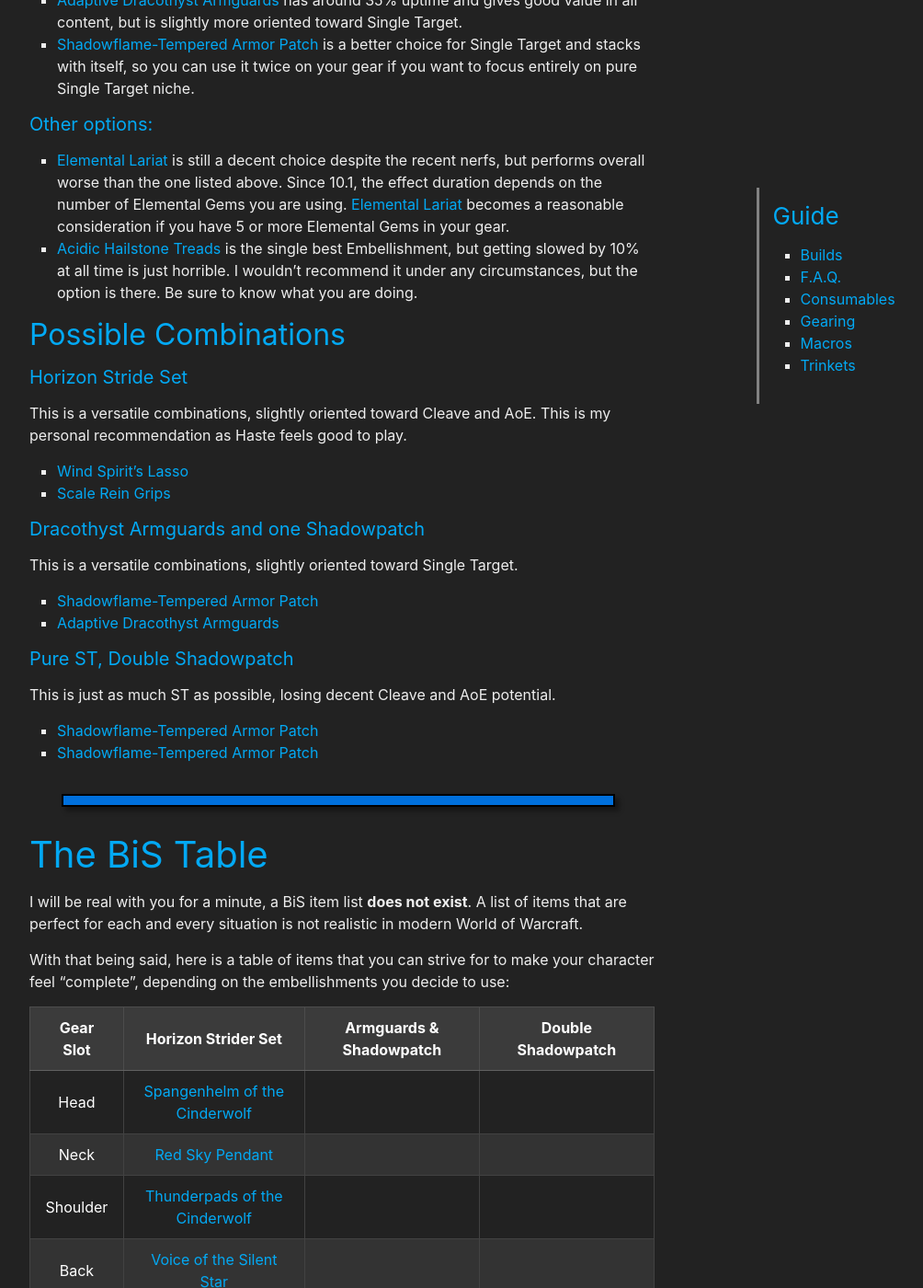
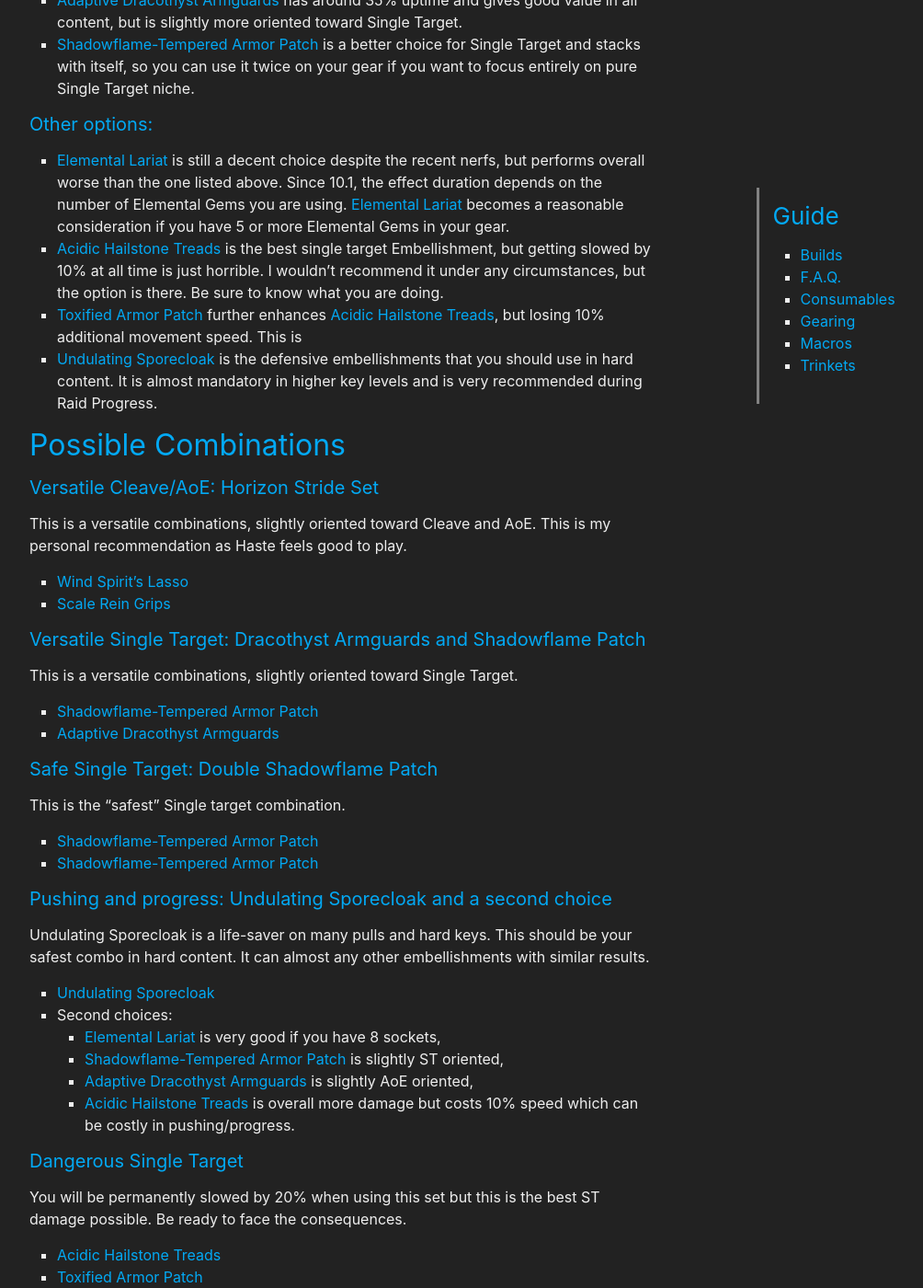
Before and after one commit to stormearthandlava/stormearthandlava.github.io, a Jekyll site: the page built from guide/general/gear.md, in a window 1280 px wide and 1400 px high, scrolled down 1291 px. Shown: the whole window at 92% size, without its empty margins (268-1272 px from the left). Built offline with Jekyll 4.4.1, drawn with Linux system fonts in a browser that asks for light colours; a script that is not in the unit is left out; some of the changed text lies outside the part shown.

Commit message:
10.2 changelog and minor gear changes (#87)
* gear

* Gear update

* 10.2 Changelog

```diff
--- a/_data/gear.yml
+++ b/_data/gear.yml
@@ -149,12 +149,14 @@
 scale_rein_grips: <a href="https://www.wowhead.com/item=193465/scale-rein-grips?bonus=9376:9366:9405&class=7&crafted-stats=36:40&ilvl=447&spec=262" target="blank">Scale Rein Grips</a>
 elemental_lariat: <a href="https://www.wowhead.com/item=193001/elemental-lariat?bonus=8836:8840:8902:8960:8783:8782:8802:8790:8846:9366&crafted-stats=40:32&ilvl=447&spec=262" target="blank">Elemental Lariat</a>
 venom_steeped_stompers: <a href="https://www.wowhead.com/item=193460/venom-steeped-stompers?bonus=8836:8840:8902:8960:8802:8846:9366&class=7&ilvl=447&spec=262" target="blank">Venom-Steeped Stompers</a>
-signet_of_titanic_insight: <a href="https://www.wowhead.com/item=192999/signet-of-titanic-insight?bonus=8836:8840:8902:8780:8802:8790:8846:8174:9366&crafted-stats=49:40&ilvl=447&spec=262" target="blank">signet of titanic insight</a>
+signet_of_titanic_insight: <a href="https://www.wowhead.com/item=192999/signet-of-titanic-insight?bonus=8836:8840:8902:8780:8802:8790:8846:8174:9366&crafted-stats=49:40&ilvl=447&spec=262" target="blank">Signet of Titanic Insight</a>
 shadowflame_tempered_armor_patch: <a href="https://www.wowhead.com/item=204710/shadowflame-tempered-armor-patch" target="blank">Shadowflame-Tempered Armor Patch</a>
 shadowflame_wrist: <a href="https://www.wowhead.com/item=193428/flame-touched-cuffs?bonus=8790:9366:9405:9376:9379:9436" target="blank">Flame-Touched Cuffs</a>
 shadowflame_waist: <a href="https://www.wowhead.com/item=193425/flame-touched-chain?bonus=8790:9366:9405:9376:9379:9436&class=7&crafted-stats=36:40&ilvl=447&spec=262" target="blank">Flame-Touched Chain</a>
 adaptive_dracothyst_armguards: <a href="https://www.wowhead.com/item=204704/adaptive-dracothyst-armguards?bonus=9366:9405:9376:9413&class=7&crafted-stats=36:40&ilvl=447&spec=262" target="blank">Adaptive Dracothyst Armguards</a>
 acidic_hailstone_treads: <a href="https://www.wowhead.com/item=193466/acidic-hailstone-treads?bonus=9366:9405:9376&class=7&crafted-stats=36:40&ilvl=447&spec=262" target="blank">Acidic Hailstone Treads</a>
+undulating_sporecloak: <a href="https://www.wowhead.com/item=205025/undulating-sporecloak?bonus=9366:9405:9376&class=7&spec=262" target="blank">Undulating Sporecloak</a>
+toxified_armor_patch: <a href="https://www.wowhead.com/item=193555/toxified-armor-patch" target="blank">Toxified Armor Patch</a>
 
 # DF Trinkets
 # Vaults
--- a/guide/general/gear.md
+++ b/guide/general/gear.md
@@ -49,25 +49,40 @@
 
 #### Other options:
 - {{ site.data.gear.elemental_lariat }} is still a decent choice despite the recent nerfs, but performs overall worse than the one listed above. Since 10.1, the effect duration depends on the number of Elemental Gems you are using. {{ site.data.gear.elemental_lariat }} becomes a reasonable consideration if you have 5 or more Elemental Gems in your gear.
-- {{ site.data.gear.acidic_hailstone_treads }} is the single best Embellishment, but getting slowed by 10% at all time is just horrible. I wouldn't recommend it under any circumstances, but the option is there. Be sure to know what you are doing.
+- {{ site.data.gear.acidic_hailstone_treads }} is the best single target Embellishment, but getting slowed by 10% at all time is just horrible. I wouldn't recommend it under any circumstances, but the option is there. Be sure to know what you are doing.
+- {{ site.data.gear.toxified_armor_patch }} further enhances {{ site.data.gear.acidic_hailstone_treads }}, but losing 10% additional movement speed. This is
+- {{ site.data.gear.undulating_sporecloak }} is the defensive embellishments that you should use in hard content. It is almost mandatory in higher key levels and is very recommended during Raid Progress.
 
 ## Possible Combinations
 
-#### Horizon Stride Set
+#### Versatile Cleave/AoE: Horizon Stride Set
 This is a versatile combinations, slightly oriented toward Cleave and AoE. This is my personal recommendation as Haste feels good to play.
 - {{ site.data.gear.wind_spirits_lasso }}
 - {{ site.data.gear.scale_rein_grips }}
 
-#### Dracothyst Armguards and one Shadowpatch
+#### Versatile Single Target: Dracothyst Armguards and Shadowflame Patch
 This is a versatile combinations, slightly oriented toward Single Target.
 - {{ site.data.gear.shadowflame_tempered_armor_patch }}
 - {{ site.data.gear.adaptive_dracothyst_armguards }}
 
-#### Pure ST, Double Shadowpatch
-This is just as much ST as possible, losing decent Cleave and AoE potential.
+#### Safe Single Target: Double Shadowflame Patch
+This is the "safest" Single target combination.
 - {{ site.data.gear.shadowflame_tempered_armor_patch }}
 - {{ site.data.gear.shadowflame_tempered_armor_patch }}
 
+#### Pushing and progress: Undulating Sporecloak and a second choice
+Undulating Sporecloak is a life-saver on many pulls and hard keys. This should be your safest combo in hard content. It can almost any other embellishments with similar results.
+- {{ site.data.gear.undulating_sporecloak }}
+- Second choices:
+  - {{ site.data.gear.elemental_lariat }} is very good if you have 8 sockets,
+  - {{ site.data.gear.shadowflame_tempered_armor_patch }} is slightly ST oriented,
+  - {{ site.data.gear.adaptive_dracothyst_armguards }} is slightly AoE oriented,
+  - {{ site.data.gear.acidic_hailstone_treads }} is overall more damage but costs 10% speed which can be costly in pushing/progress.
+
+#### Dangerous Single Target
+You will be permanently slowed by 20% when using this set but this is the best ST damage possible. Be ready to face the consequences.
+- {{ site.data.gear.acidic_hailstone_treads }}
+- {{ site.data.gear.toxified_armor_patch }}
 
 <hr>
 
@@ -88,7 +103,7 @@
 Chest | {{ site.data.gear.adornments_of_the_cinderwolf }} | {{ site.data.gear.tunic_of_screaming_earth }} | {{ site.data.gear.tunic_of_screaming_earth }}
 Wrist | {{ site.data.gear.obsidian_hardened_wraps }} | {{ site.data.gear.adaptive_dracothyst_armguards }} | {{ site.data.gear.shadowflame_wrist }}
 Hands | {{ site.data.gear.scale_rein_grips }} | {{ site.data.gear.knuckles_of_the_cinderwolf }} | {{ site.data.gear.knuckles_of_the_cinderwolf }}
-Waist | {{ site.data.gear.wind_spirits_lasso }} | {{ site.data.gear.swollen_bark_clasp }} | {{ site.data.gear.shadowflame_waist }}
+Waist | {{ site.data.gear.wind_spirits_lasso }} | {{ site.data.gear.shadowflame_waist }} | {{ site.data.gear.shadowflame_waist }}
 Legs | {{ site.data.gear.braies_of_the_cinderwolf }} | |
 Feet | {{ site.data.gear.crechebound_soldiers_boots }} | |
 Finger 1 | {{ site.data.gear.onyx_impostors_birthright }} | |
```
Also changed, not shown: blog/_posts/2023-09-11-10.2-change-collection.md (added, +67 -0 lines).
